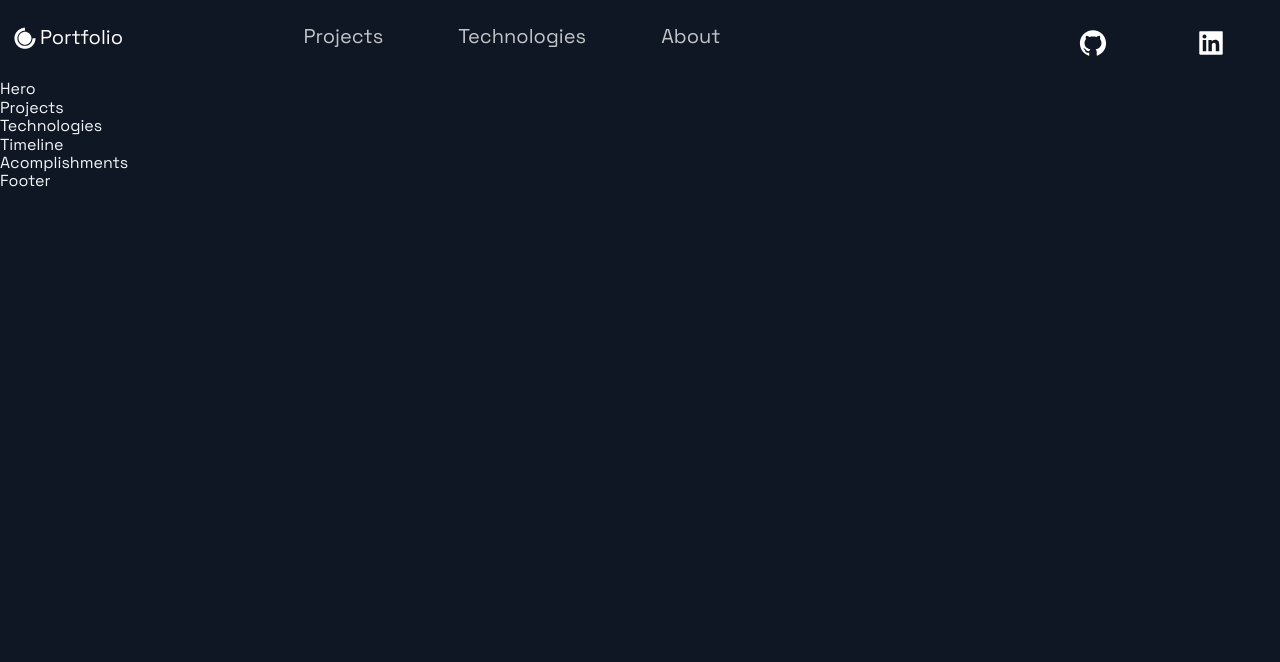
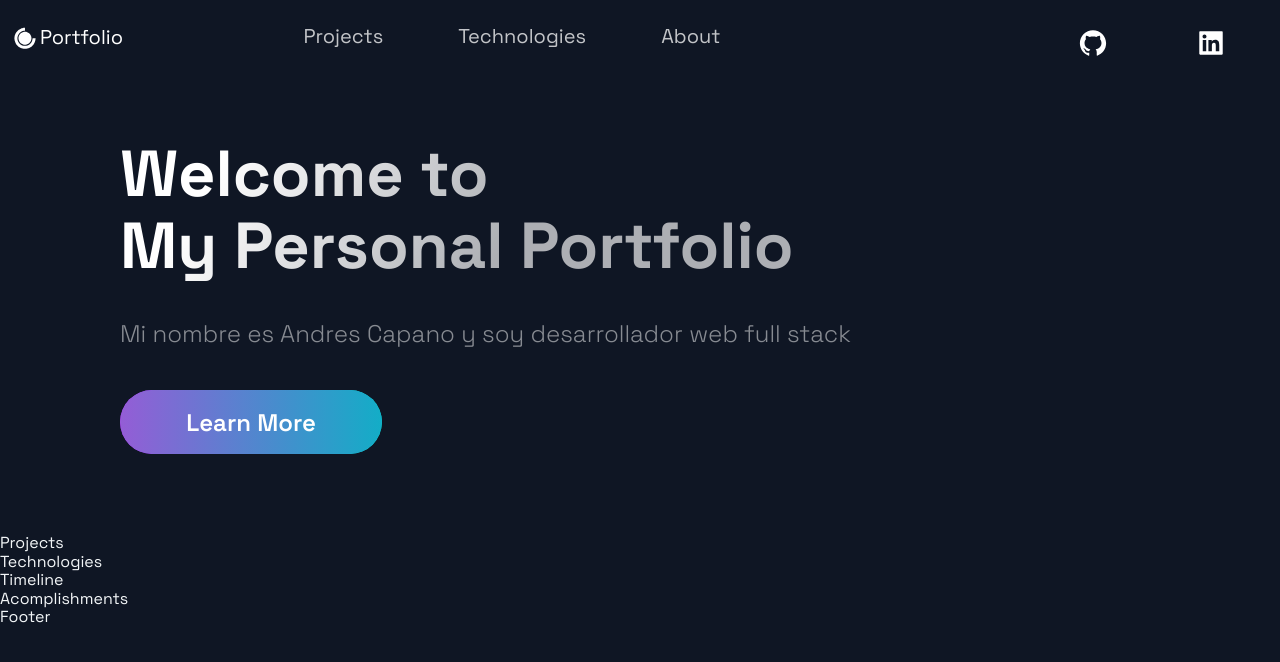
Before and after one commit to andrescn2020/andrescapano, a Next.js app: page / in a window 1280 px wide. Shown: the top 662 px of the page. Built offline with nearby package versions, Linux system fonts and the light colour scheme.

Commit message:
First impression of hero

```diff
--- a/src/components/Hero/Hero.js
+++ b/src/components/Hero/Hero.js
@@ -5,9 +5,18 @@
 import { LeftSection } from './HeroStyles';
 
 const Hero = (props) => (
-  <div>
-    Hero
-  </div>
+  <Section row nopadding>
+    <LeftSection>
+      <SectionTitle main center>
+        Welcome to <br />
+        My Personal Portfolio
+      </SectionTitle>
+      <SectionText>
+        Mi nombre es Andres Capano y soy desarrollador web full stack
+      </SectionText>
+      <Button onClick={() => window.location = "https://google.com"}>Learn More</Button>
+    </LeftSection>
+  </Section>
 );
 
 export default Hero;
```
